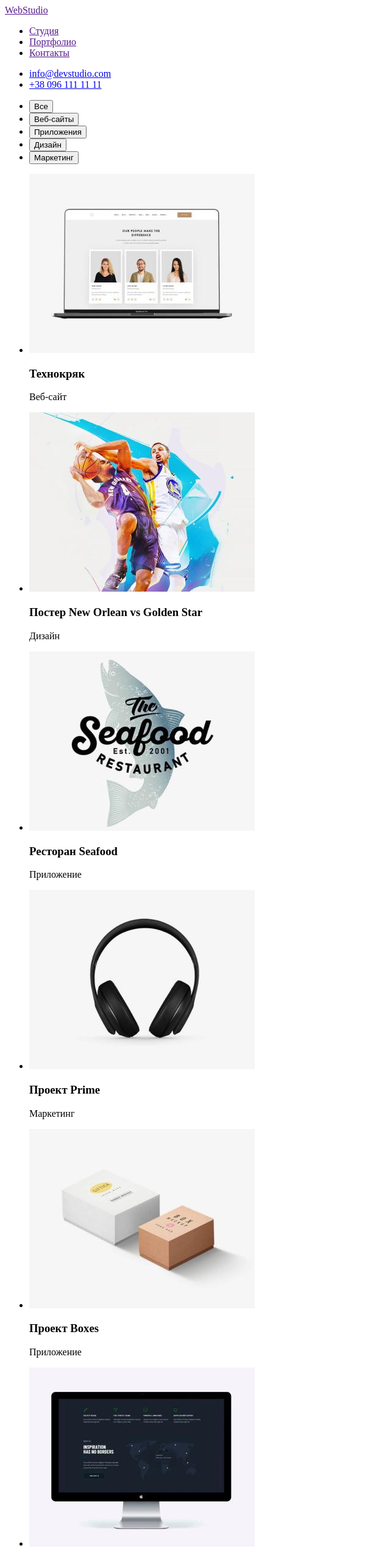
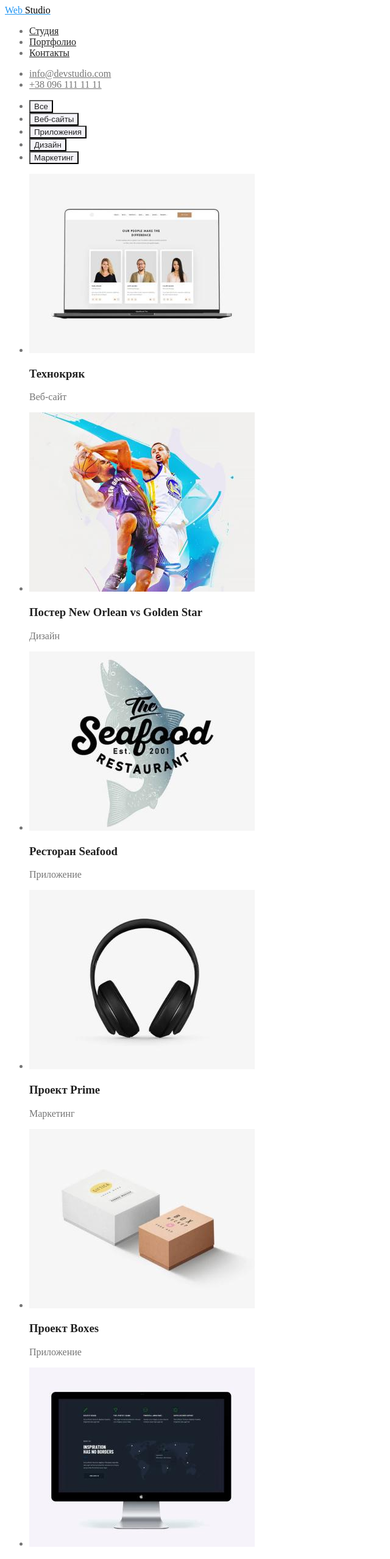
Before and after one commit to NikitaDezgot/goit-markup-hw-02, a plain HTML site: page portfolio.html in a window 1280 px wide. Shown: the top 2556 px of the page at 61% size, without its empty margins (0-640 px from the left). Drawn offline with Linux system fonts and the light colour scheme.

Commit message:
закончил первую половину проэкта

```diff
--- a/css/styles.css
+++ b/css/styles.css
@@ -87,3 +87,21 @@
 .foot-adres-2 {
   color: #ffffff99;
 }
+.portfolio-button {
+  background-color: #f5f4fa;
+  color: #212121;
+}
+.portfolio-button:hover {
+  background-color: #2196f3;
+  color: #ffffff;
+}
+.portfolio-button:focus {
+  background-color: #2196f3;
+  color: #ffffff;
+}
+.portfolio-log {
+  color: #212121;
+}
+.portfolio-text {
+  color: #757575;
+}
--- a/portfolio.html
+++ b/portfolio.html
@@ -5,12 +5,14 @@
     <meta http-equiv="X-UA-Compatible" content="IE=edge">
     <meta name="viewport" content="width=device-width, initial-scale=1.0">
     <title>Document</title>
+    <link rel="stylesheet" href="css/styles.css">
 </head>
-<body>
-    <header>
+<body class="body-1">
+<header class="body-1-top">
     <nav>
-            <a href="">WebStudio</a>
-            <ul>
+        <a class="body-1-top-logo" href="">Web <span class="body-1-top-logo2">Studio</span>
+        </a>
+        <ul class="body-1-top-link">
             <li>
                 <a href="">Студия</a>
             </li>
@@ -22,7 +24,7 @@
             </li>
         </ul>
     </nav>
-        <ul>
+    <ul class="body-1-top-adr">
         <li>
             <a href="mailto:info@devstudio.com">info@devstudio.com</a>
         </li>
@@ -31,75 +33,75 @@
         </li>
     </ul>
 </header>
-    <main>
+    <main class="portfolio">
         <ul>
             <li>
-                <button type="button"> Все </button>
+                <button type="button" class="portfolio-button"> Все </button>
             </li>
             <li>
-                <button type="button"> Веб-сайты </button>
+                <button type="button" class="portfolio-button"> Веб-сайты </button>
             </li>
             <li>
-                <button type="button"> Приложения </button>
+                <button type="button" class="portfolio-button"> Приложения </button>
             </li>
             <li>
-                <button type="button"> Дизайн </button>
+                <button type="button" class="portfolio-button"> Дизайн </button>
             </li>
             <li>
-                <button type="button"> Маркетинг </button>
+                <button type="button" class="portfolio-button"> Маркетинг </button>
             </li>
         </ul>
         <ul>
             <li> <img src="./images/port-1.jpg" alt="ноут" width="370" height="294">
-                <h3> Технокряк </h3>
+                <h3 class="portfolio-log"> Технокряк </h3>
                 <p> Веб-сайт </p>
             </li>
             <li> <img src="./images/port-2.jpg" alt="баскет" width="370" height="294">
-                <h3> Постер New Orlean vs Golden Star </h3>
-                <p> Дизайн </p>
+                <h3 class="portfolio-log"> Постер New Orlean vs Golden Star </h3>
+                <p class="portfolio-text"> Дизайн </p>
             </li>
             <li> <img src="./images/port-3.jpg" alt="рыба" width="370" height="294">
-                <h3> Ресторан Seafood </h3>
-                <p> Приложение </p>
+                <h3 class="portfolio-log"> Ресторан Seafood </h3>
+                <p class="portfolio-text"> Приложение </p>
             </li>
             <li> <img src="./images/port-4.jpg" alt="наушник" width="370" height="294">
-                <h3> Проект Prime </h3>
-                <p> Маркетинг </p>
+                <h3 class="portfolio-log"> Проект Prime </h3>
+                <p class="portfolio-text"> Маркетинг </p>
             </li>
             <li> <img src="./images/port-5.jpg" alt="коробки" width="370" height="294">
-                <h3> Проект Boxes </h3>
-                <p> Приложение </p>
+                <h3 class="portfolio-log"> Проект Boxes </h3>
+                <p class="portfolio-text"> Приложение </p>
             </li>
             <li> <img src="./images/port-6.jpg" alt="комп" width="370" height="294">
-                <h3 lang="en"> Inspiration has no Borders </h3>
-                <p> Веб-сайт </p>
+                <h3 lang="en" class="portfolio-log"> Inspiration has no Borders </h3>
+                <p class="portfolio-text"> Веб-сайт </p>
             </li>
             <li> <img src="./images/port-7.jpg" alt="книга" width="370" height="294">
-                <h3> Издание Limited Edition </h3>
-                <p> Дизайн </p>
+                <h3 class="portfolio-log"> Издание Limited Edition </h3>
+                <p class="portfolio-text"> Дизайн </p>
             </li>
             <li> <img src="./images/port-8.jpg" alt="висюлька" width="370" height="294">
-                <h3> Проект LAB </h3>
-                <p> Маркетинг </p>
+                <h3 class="portfolio-log"> Проект LAB </h3>
+                <p class="portfolio-text"> Маркетинг </p>
             </li>
             <li> <img src="./images/port-9.jpg" alt="последний-ноут" width="370" height="294">
-                <h3 lang="en"> Growing Business </h3>
-                <p> Приложение </p>
+                <h3 lang="en" class="portfolio-log"> Growing Business </h3>
+                <p class="portfolio-text"> Приложение </p>
             </li>
         </ul>
     </main>
-    <footer>
-        <a href="">WebStudio</a>
+<footer class="foot">
+    <a href="" class="foot-logo-1">Web <span class="foot-logo-2">Studio</span> </a>
     <address>
-            <ul>
+        <ul class="foot-adres">
             <li>
-                    <a href="">г. Киев, пр-т Леси Украинки, 26</a>
+                <a href="" class="foot-adres-1">г. Киев, пр-т Леси Украинки, 26</a>
             </li>
             <li>
-                    <a href="mailto:info@example.com">info@example.com</a>
+                <a href="mailto:info@example.com" class="foot-adres-2">info@example.com</a>
             </li>
             <li>
-                    <a href="tel:+380991111111">+38 099 111 11 11</a>
+                <a href="tel:+380991111111" class="foot-adres-2">+38 099 111 11 11</a>
             </li>
         </ul>
     </address>
```
Lines whose indentation alone changed are shown as unchanged.
